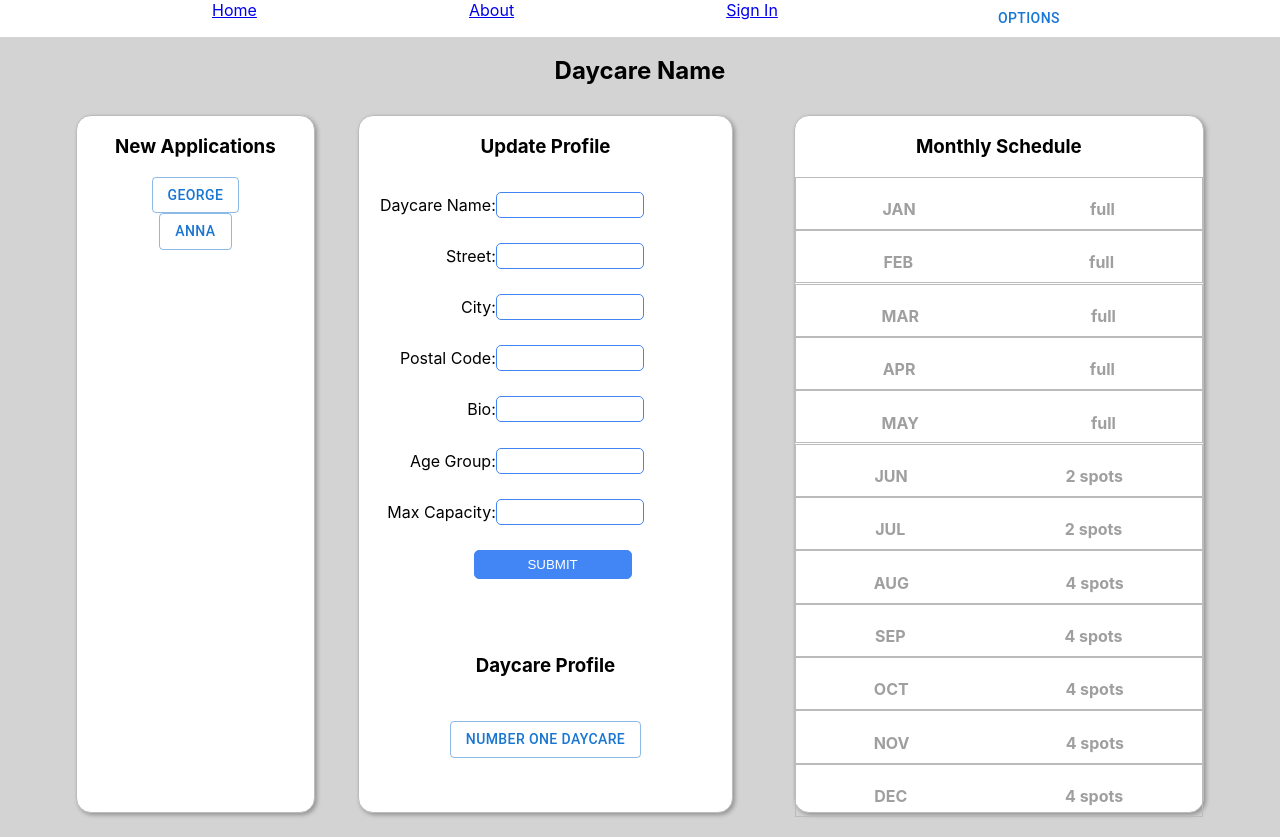
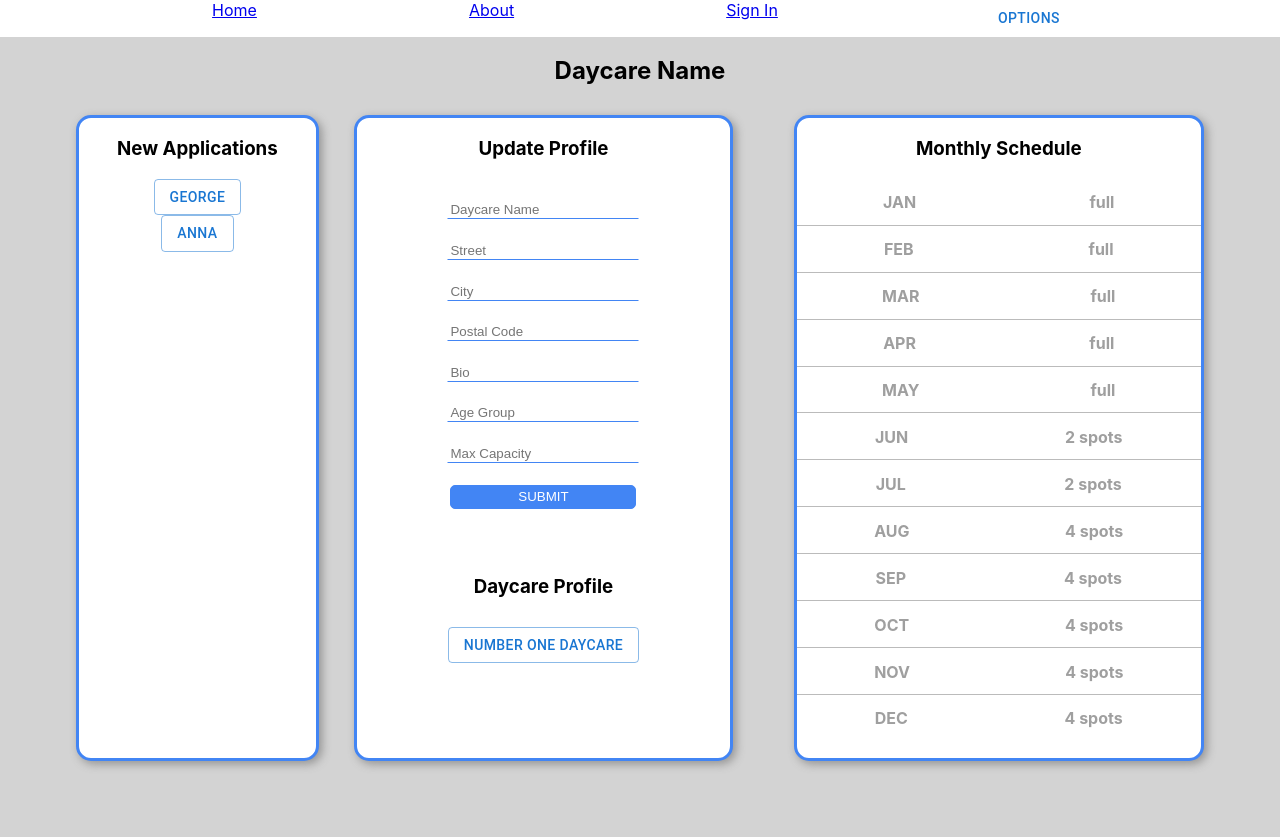
Before and after one commit to bijon7/onestop-daycare, a React (Create React App) app in the folder frontend/: page /admin in a window 1280 px wide. Built offline with nearby package versions, Linux system fonts and the light colour scheme.

Commit message:
fix styling on daycare end page

```diff
--- a/frontend/src/pages/AdminDashboard.js
+++ b/frontend/src/pages/AdminDashboard.js
@@ -94,7 +94,7 @@ const AdminDashboard = () => {
         <div className="left">
           <div className="new-application">
             <h3>New Applications</h3>
-
+            <div className="applications">
               {testData.child.map((data) => {
                 return (
                   <ChildProfile
@@ -106,41 +106,22 @@ const AdminDashboard = () => {
                     user={data.guardian} />
                 );
               })}
-
+            </div>
           </div>
           <div className="daycare-profile">
             <h3>Update Profile</h3>
             <form className="daycare-profile-form" onSubmit={handleSubmit}>
-              <label>Daycare Name:
-                <input id="name" type="text" value={name} onChange={(e) => setName(e.target.value)} />
-              </label>
-              <label>Street:
-                <input id="street" type="text" value={street} onChange={(e) => setStreet(e.target.value)} />
-              </label>
-              <label>City:
-                <input id="city" type="text" value={city} onChange={(e) => setCity(e.target.value)} />
-              </label>
-              <label>Postal Code:
-                <input id="postalCode" type="text" value={postalCode} onChange={(e) => setPostalCode(e.target.value)} />
-              </label>
-              <label>Bio:
-                <input id="bio" type="text" value={bio} onChange={(e) => setBio(e.target.value)} />
-              </label>
-              <label>Age Group:
-                <input id="age" type="text" value={age} onChange={(e) => setAge(e.target.value)} />
-              </label>
-              <label>Max Capacity:
-                <input id="capacity" type="text" value={capacity} onChange={(e) => setCapacity(e.target.value)} />
-              </label>
+              <input id="name" type="text" placeholder="Daycare Name" value={name} onChange={(e) => setName(e.target.value)} />
+              <input id="street" type="text" placeholder="Street" value={street} onChange={(e) => setStreet(e.target.value)} />
+              <input id="city" type="text" placeholder="City" value={city} onChange={(e) => setCity(e.target.value)} />
+              <input id="postalCode" type="text" placeholder="Postal Code" value={postalCode} onChange={(e) => setPostalCode(e.target.value)} />
+              <input id="bio" type="text" placeholder="Bio" value={bio} onChange={(e) => setBio(e.target.value)} />
+              <input id="age" type="text" placeholder="Age Group" value={age} onChange={(e) => setAge(e.target.value)} />
+              <input id="capacity" type="text" placeholder="Max Capacity" value={capacity} onChange={(e) => setCapacity(e.target.value)} />
               <input id="submit-button" type="submit" value="SUBMIT" />
             </form>
             <div className="displayed-profile">
               <h3>Daycare Profile</h3>
-              {/*
-              <h4 id="daycare-title">{title}</h4>
-              <p>Maximum capacity of children: {capacity}.</p>
-              <p>{bio}</p>
-              <p>The age range of children is {age}.</p> */}
               <DaycareProfile
                 key={guardianShortList[0].id}
                 id={guardianShortList[0].id}
--- a/frontend/src/pages/AdminDashboard.scss
+++ b/frontend/src/pages/AdminDashboard.scss
@@ -9,20 +9,10 @@ h4 {
   color: rgb(159, 159, 159);
 }
 
-label {
-  display: flex;
-  flex-direction: row;
-  justify-content: flex-end;
-  text-align: right;
-  width: 90%;
-  line-height: 26px;
-  margin-bottom: 10px;
-}
-
 .dashboard {
   display: flex;
   justify-content: space-evenly;
-  height: 87vh;
+  height: 80vh;
   padding-left: 25px;
   padding-right: 25px;
 }
@@ -41,22 +31,27 @@ label {
 
 .new-application {
   background-color: #ffffff;
-  border: 1.5px solid rgb(187, 187, 187);
+  border: 3px solid rgb(66, 133, 244);
   border-radius: 15px;
   height: 100%;
   width: 35%;
   margin: 10px;
-  box-shadow: 2px 2px 4px #939393;
+  box-shadow: 3px 3px 10px #939393;
+}
+
+.applications {
+  display: flex;
+  flex-direction: column;
 }
 
 .daycare-profile {
   background-color: #ffffff;
-  border: 1.5px solid rgb(187, 187, 187);
+  border: 3px solid rgb(66, 133, 244);
   border-radius: 15px;
   height: 100%;
   width: 55%;
   margin: 10px;
-  box-shadow: 2px 2px 4px #939393;
+  box-shadow: 3px 3px 10px #939393;
 }
 
 #daycare-title {
@@ -67,8 +62,8 @@ label {
   display: flex;
   flex-direction: column;
   justify-content: space-evenly;
-  height: 60%;
-  padding-right: 15%;
+  height: 55%;
+  align-items: center;
 }
 
 #submit-button {
@@ -78,20 +73,19 @@ label {
   background-color: #4285F4;
   color: #ffffff;
   align-self: center;
-  margin-left: 70px;
   height: 7%;
 }
 
 #name, #street, #city, #postalCode, #bio, #age, #capacity {
   background-color: rgb(255, 255, 255);
-  border-radius: 5px;
-  border: 1px solid rgb(66, 133, 244);
+  border: 1px solid rgb(255, 255, 255);
+  border-bottom: 1px solid rgb(66, 133, 244);
   width: 50%;
 }
 
 .displayed-profile {
   border-radius: 10px;
-  height: 25%;
+  height: 20%;
   margin: 15px;
   display: flex;
   flex-direction: column;
@@ -104,24 +98,32 @@ label {
 
 .monthly-schedule {
   background-color: #ffffff;
-  border: 1.5px solid rgb(187, 187, 187);
+  border: 3px solid rgb(66, 133, 244);
   border-radius: 15px;
   height: 100%;
   margin: 10px;
-  box-shadow: 2px 2px 4px #939393;
+  box-shadow: 3px 3px 10px #939393;
 }
 
 .months {
   display: flex;
   flex-direction: column;
   justify-content: space-evenly;
-  height: 92%;
+  height: 88%;
   text-align: left;
 }
 
-.jan, .feb, .mar, .apr, .may, .jun, .jul, .aug, .sep, .oct, .nov, .dec {
+.jan, .feb, .mar, .apr, .may, .jun, .jul, .aug, .sep, .oct, .nov {
   display: flex;
   justify-content: space-around;
-  border: 1px solid rgb(187, 187, 187);
+  align-items: center;
+  border-bottom: 1px solid rgb(187, 187, 187);
   height: 8%;
 }
+
+.dec {
+  display: flex;
+  justify-content: space-around;
+  align-items: center;
+  height: 8%;
+}
```
Lines whose indentation alone changed are shown as unchanged.
